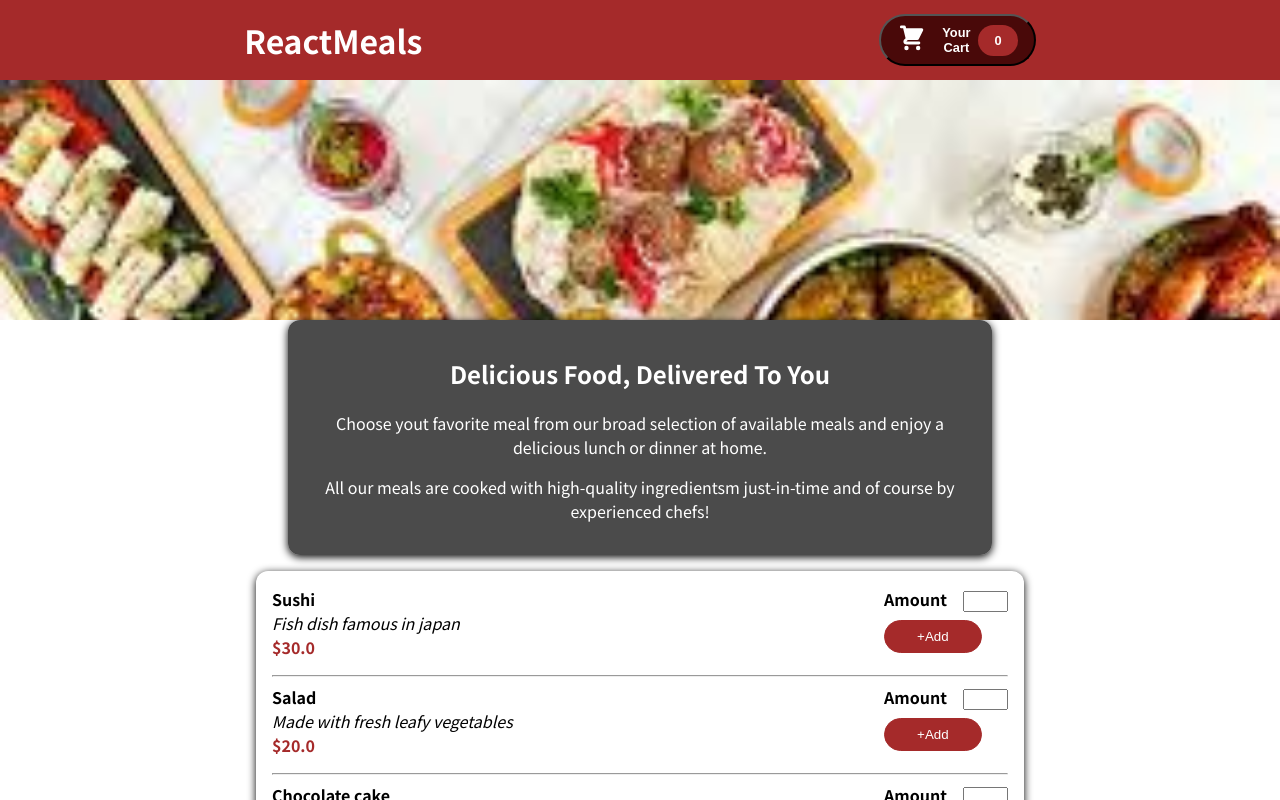
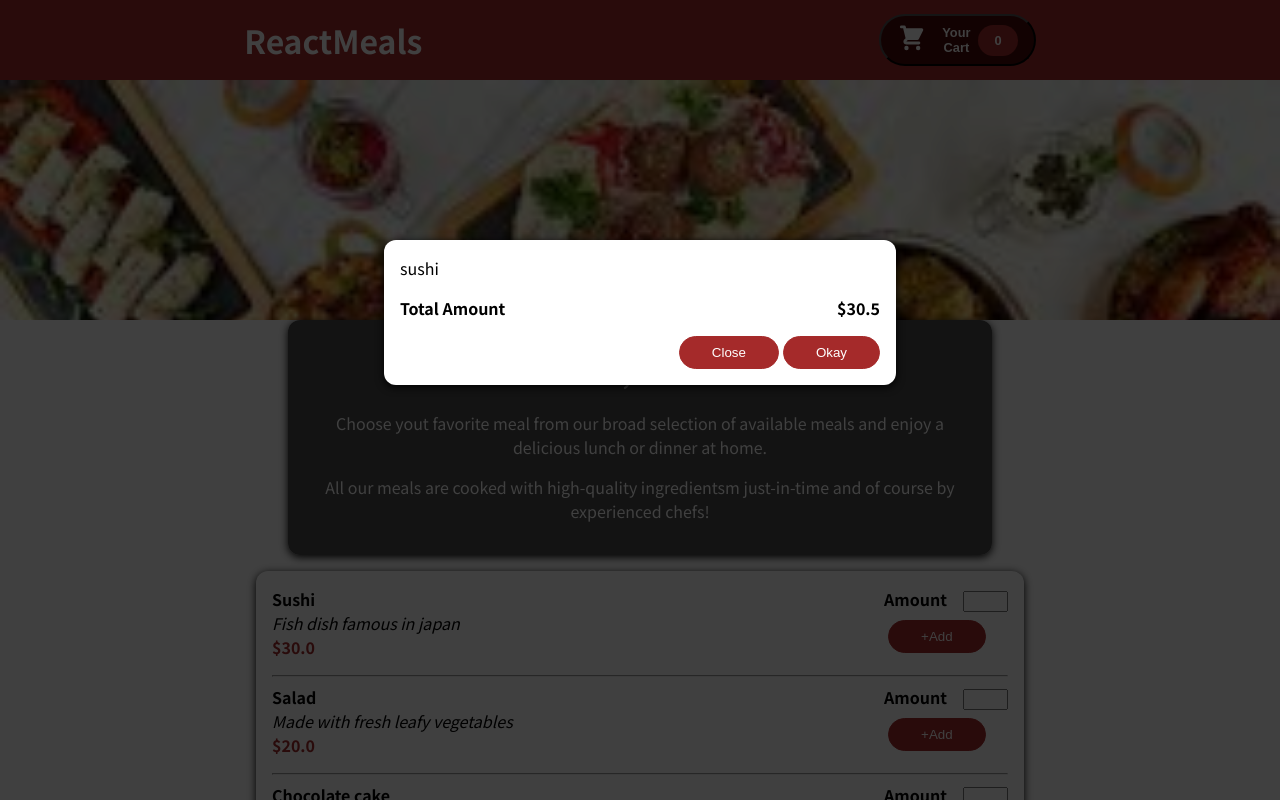
Before and after one commit to srikanth-vanam/Restaurant-frontend-react, a JavaScript app: page / in a window 1280 px wide. Shown: the top 800 px of the page. Built offline with nearby package versions, Linux system fonts and the light colour scheme.

Commit message:
added CartModal to calculate cart's total value

```diff
--- a/public/index.html
+++ b/public/index.html
@@ -28,6 +28,8 @@
   </head>
   <body>
     <noscript>You need to enable JavaScript to run this app.</noscript>
+    <div id="backdrop-root"></div>
+    <div id="overlay-root"></div>
     <div id="root"></div>
     <!--
       This HTML file is a template.
--- a/src/App.js
+++ b/src/App.js
@@ -1,6 +1,7 @@
 import Header from "./Components/Layout/LandingPage/Header";
 import Mealslist from "./Components/Layout/Meals-list/Mealslist";
 import Summary from "./Components/Layout/Summary/Summary";
+import CartModal from "./Components/UI/CartModal";
 
 function App() {
   const mealsArray = [
@@ -27,6 +28,7 @@ function App() {
   ];
   return (
     <>
+      <CartModal />
       <Header />
       <Summary />
       <Mealslist list={mealsArray} />
--- a/src/Components/UI/Button.js
+++ b/src/Components/UI/Button.js
@@ -1,6 +1,13 @@
-import classes from './Button.module.css'
+import classes from "./Button.module.css";
 const Button = (props) => {
-    return ( <button className={`${classes.button} ${props.className}`}>{props.children}</button> );
-}
+  return (
+    <button
+      className={`${classes.button} ${props.className}`}
+      onClick={props.onClick}
+    >
+      {props.children}
+    </button>
+  );
+};
 
 export default Button;
--- a/src/Components/UI/Button.module.css
+++ b/src/Components/UI/Button.module.css
@@ -1,7 +1,8 @@
-.button{
-    padding: 0.5rem 2rem;
-    background-color: brown;
-    border-radius: 25px;
-    border: 1px solid brown;
-    color: white;
+.button {
+  margin-left: 0.25rem;
+  padding: 0.5rem 2rem;
+  background-color: brown;
+  border-radius: 25px;
+  border: 1px solid brown;
+  color: white;
 }
--- /dev/null
+++ b/src/Components/UI/CartModal.js
@@ -0,0 +1,39 @@
+import ReactDOM from "react-dom";
+import Button from "./Button";
+import Card from "./Card";
+import classes from "./CartModal.module.css";
+const Backdrop = (props) => {
+  return <div className={classes.backdrop}></div>;
+};
+
+const Overlay = (props) => {
+  return (
+    <Card className={classes.modal}>
+      <span>{props.title}</span>
+      <div className={classes.amount}>
+        <p>Total Amount</p>
+        <p>{props.total}</p>
+      </div>
+      <div className={classes.buttons}>
+        <Button>Close</Button>
+        <Button>Okay</Button>
+      </div>
+    </Card>
+  );
+};
+const CardModal = (props) => {
+  return (
+    <>
+      {ReactDOM.createPortal(
+        <Backdrop />,
+        document.getElementById("backdrop-root")
+      )}
+      {ReactDOM.createPortal(
+        <Overlay title="sushi" total="$30.5" />,
+        document.getElementById("overlay-root")
+      )}
+    </>
+  );
+};
+
+export default CardModal;
--- /dev/null
+++ b/src/Components/UI/CartModal.module.css
@@ -0,0 +1,31 @@
+.modal {
+  position: fixed;
+  top: 30vh;
+  left: 30%;
+  width: 40%;
+  z-index: 100;
+  overflow: hidden;
+  color: black;
+  background-color: white;
+  padding: 1rem;
+}
+
+.backdrop {
+  position: fixed;
+  top: 0;
+  left: 0;
+  width: 100%;
+  height: 100vh;
+  z-index: 10;
+  background: rgba(0, 0, 0, 0.75);
+}
+
+.amount {
+  font-weight: bolder;
+  display: flex;
+  justify-content: space-between;
+}
+.buttons {
+  display: flex;
+  justify-content: flex-end;
+}
```
